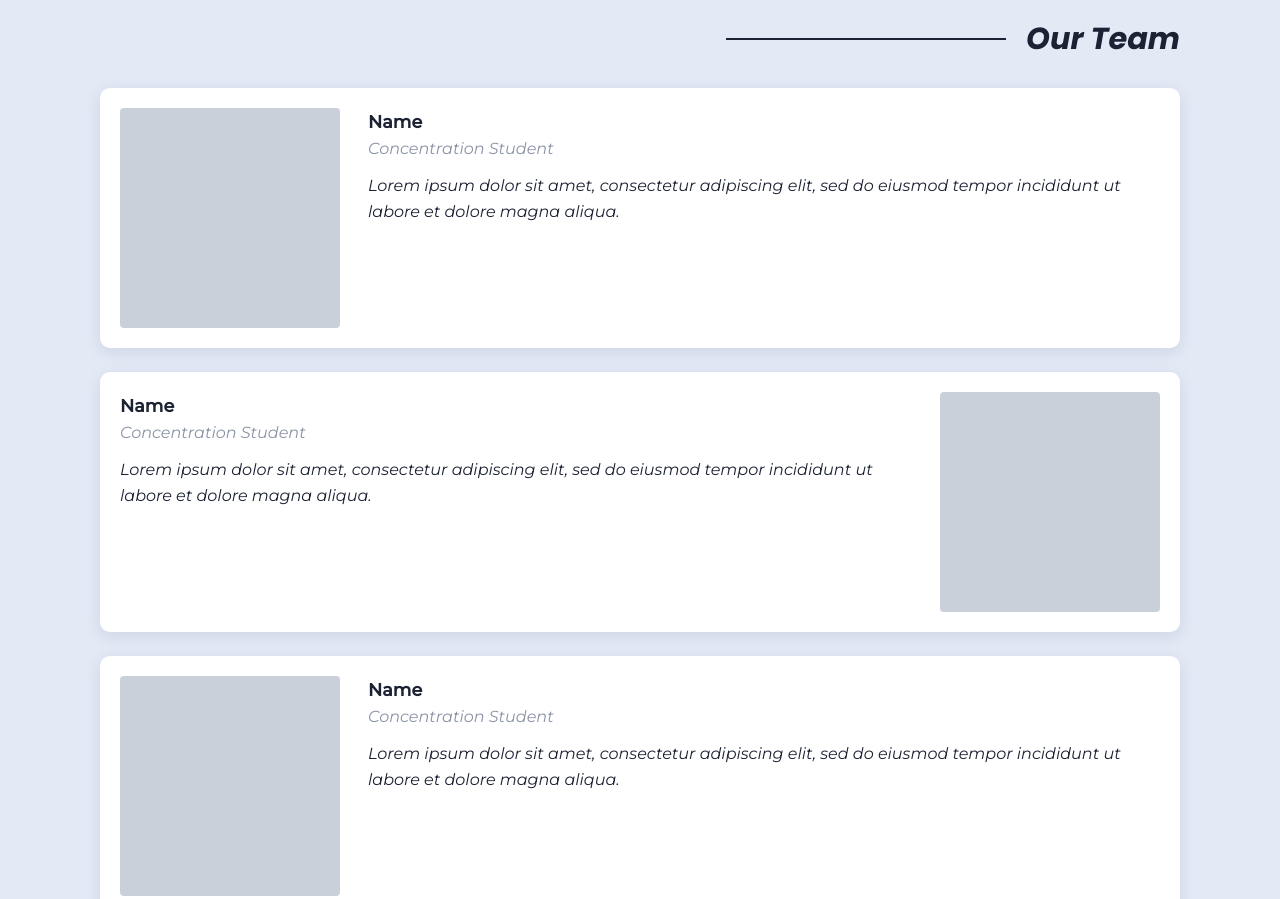
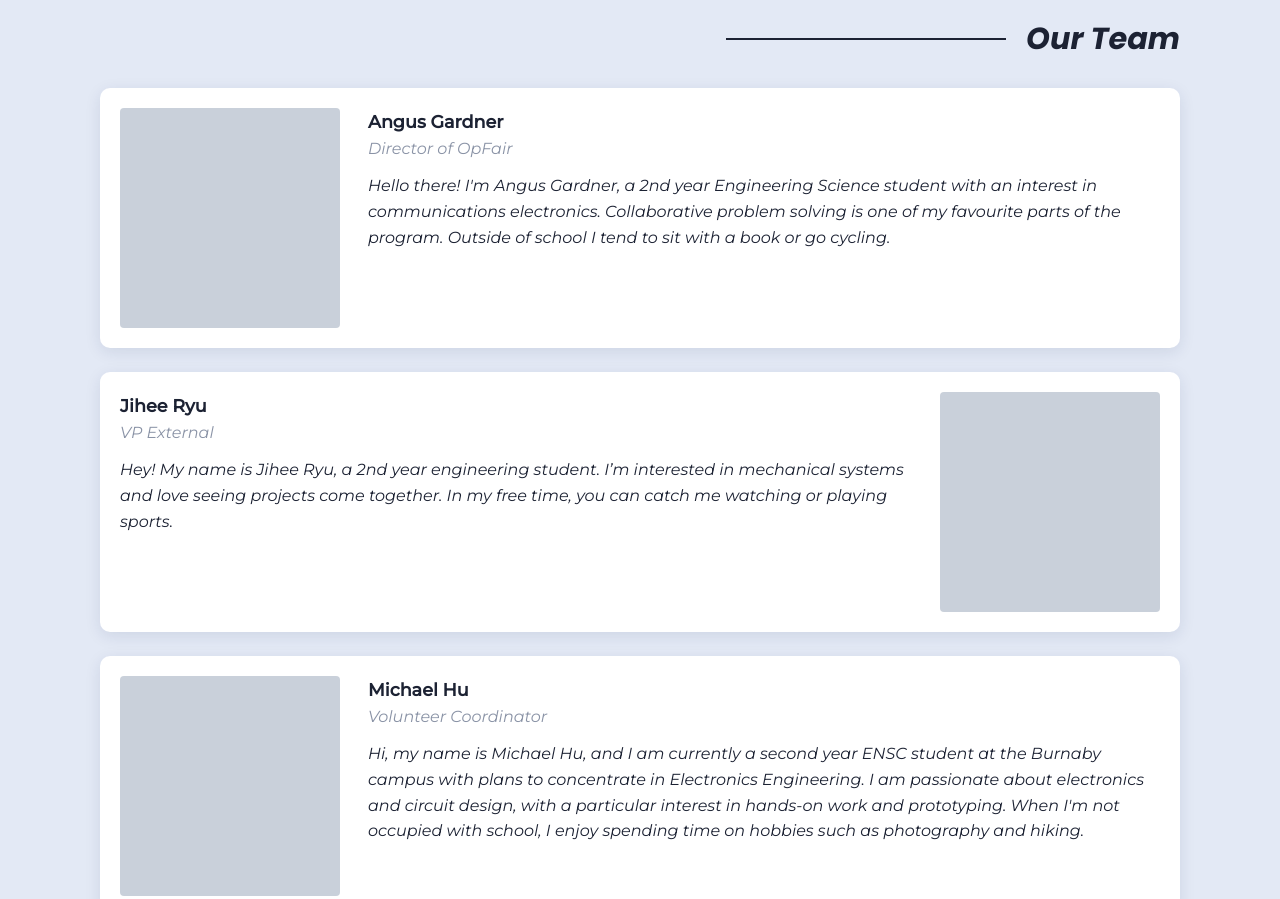
Before and after one commit to iba21-04/SFU-ESSS, a plain HTML site: page OpFair/index.html in a window 1280 px wide. Shown: the part 3940-4839 px from the top of the page. Drawn offline with Linux system fonts and the light colour scheme.

Commit message:
Updated team information

```diff
--- a/OpFair/index.html
+++ b/OpFair/index.html
@@ -179,25 +179,25 @@
           <article class="card">
             <div class="card__photo" role="img" aria-label="Photo placeholder"></div>
             <div class="card__body">
-              <h3>Name</h3>
-              <p class="card__role">Concentration Student</p>
-              <p>Lorem ipsum dolor sit amet, consectetur adipiscing elit, sed do eiusmod tempor incididunt ut labore et dolore magna aliqua.</p>
+              <h3>Angus Gardner</h3>
+              <p class="card__role">Director of OpFair</p>
+              <p>Hello there! I'm Angus Gardner, a 2nd year Engineering Science student with an interest in communications electronics. Collaborative problem solving is one of my favourite parts of the program. Outside of school I tend to sit with a book or go cycling.</p>
             </div>
           </article>
           <article class="card">
             <div class="card__photo" role="img" aria-label="Photo placeholder"></div>
             <div class="card__body">
-              <h3>Name</h3>
-              <p class="card__role">Concentration Student</p>
-              <p>Lorem ipsum dolor sit amet, consectetur adipiscing elit, sed do eiusmod tempor incididunt ut labore et dolore magna aliqua.</p>
+              <h3>Jihee Ryu</h3>
+              <p class="card__role">VP External</p>
+              <p>Hey! My name is Jihee Ryu, a 2nd year engineering student. I’m interested in mechanical systems and love seeing projects come together. In my free time, you can catch me watching or playing sports.</p>
             </div>
           </article>
           <article class="card">
             <div class="card__photo" role="img" aria-label="Photo placeholder"></div>
             <div class="card__body">
-              <h3>Name</h3>
-              <p class="card__role">Concentration Student</p>
-              <p>Lorem ipsum dolor sit amet, consectetur adipiscing elit, sed do eiusmod tempor incididunt ut labore et dolore magna aliqua.</p>
+              <h3>Michael Hu</h3>
+              <p class="card__role">Volunteer Coordinator</p>
+              <p>Hi, my name is Michael Hu, and I am currently a second year ENSC student at the Burnaby campus with plans to concentrate in Electronics Engineering. I am passionate about electronics and circuit design, with a particular interest in hands-on work and prototyping. When I'm not occupied with school, I enjoy spending time on hobbies such as photography and hiking.</p>
             </div>
           </article>
         </div>
```
